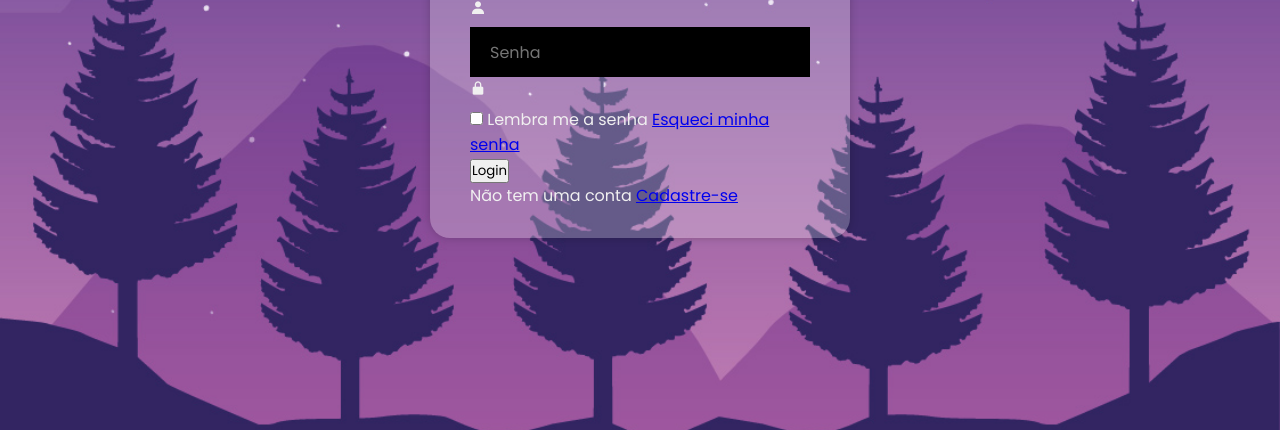
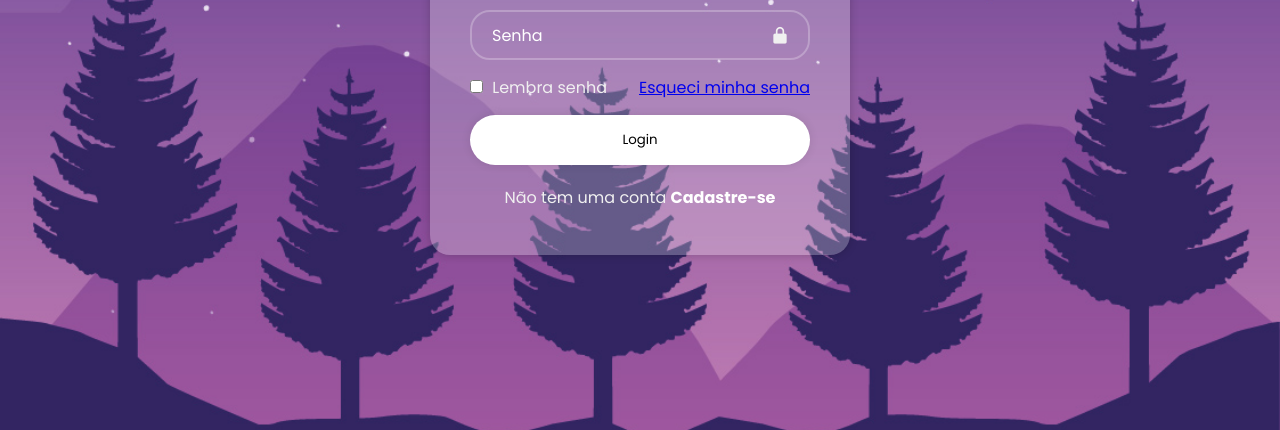
Before and after one commit to isabellyfranklin/Login, a plain HTML site: page index.html in a window 1280 px wide. Shown: the part 370-800 px from the top of the page. Drawn offline with nearby package versions, Linux system fonts and the light colour scheme.

Commit message:
atualizado

```diff
--- a/index.html
+++ b/index.html
@@ -24,12 +24,12 @@
                 <div class="remember-forgot">
                     <label for="">
                         <input type="checkbox" >
-                        Lembra me a senha
+                        Lembra senha
                     </label>
-                    <a href="#">Esqueci minha senha</a>
+                    <a  href="#">Esqueci minha senha</a>
                 </div>
 
-                <button type="submit">Login</button>
+                <button type="submit" class="login">Login</button>
 
                 <div class="register-link">
                     <p>Não tem uma conta <a href="#">Cadastre-se</a></p>
--- a/style.css
+++ b/style.css
@@ -43,10 +43,77 @@ body{
 .input-box input{
     width:100% ;
     height: 100%;
-    background-color: black;
-    border: none;
+    background-color: transparent;
+    border: 2px solid  rgba(255, 255, 255, 0.247);
+    border-radius: 20px;
     outline: none;
     font-size: 16px;
-    color:rgb(240, 240, 240);
-    padding: 20px 45px 20px 20px;
+    color:rgb(255, 255, 255);
+    padding: 20px 45px 20px 20px; /*em cima, direita, em baixo, esquerda*/
 }
+
+.input-box input::placeholder{
+    color: white;
+}
+
+.input-box i{
+    position: absolute;
+    top:15px ;
+    right:20px ;
+    font-size: 20px;
+}
+
+.remember-forgot{
+    display: flex;
+    justify-content: space-between;
+    margin: -15px 0 15px ;
+}
+
+.remember-forgot label input{
+    accent-color: #fff; /*bota de chceckbox*/
+    margin-right: 5px;
+
+}
+
+.remember-forgot a {
+    text-decoration: none
+    color(white) ;
+}
+
+.remember-forgot a:hover{
+    color: white;
+    text-decoration: underline;
+}
+
+.login{
+   width: 100%;
+   height: 50px;
+   background-color:white;
+    border: none;
+    border-radius: 40px;
+    cursor:pointer;
+    color: black;
+    box-shadow: 0 0 10px rgba(0,0,0, .1);
+}
+
+.login:hover{
+   background-color: transparent;
+   border: 2px solid white;
+   transform: 0.8s;
+}
+
+.register-link{
+    font-size: 16px;
+    text-align: center;
+    margin:20px 0 15px;
+}
+
+.register-link a {
+    text-decoration: none;
+    color: white;
+    font-weight: bolder;
+}
+
+.register-link a:hover{
+   text-decoration: underline;
+}
```
